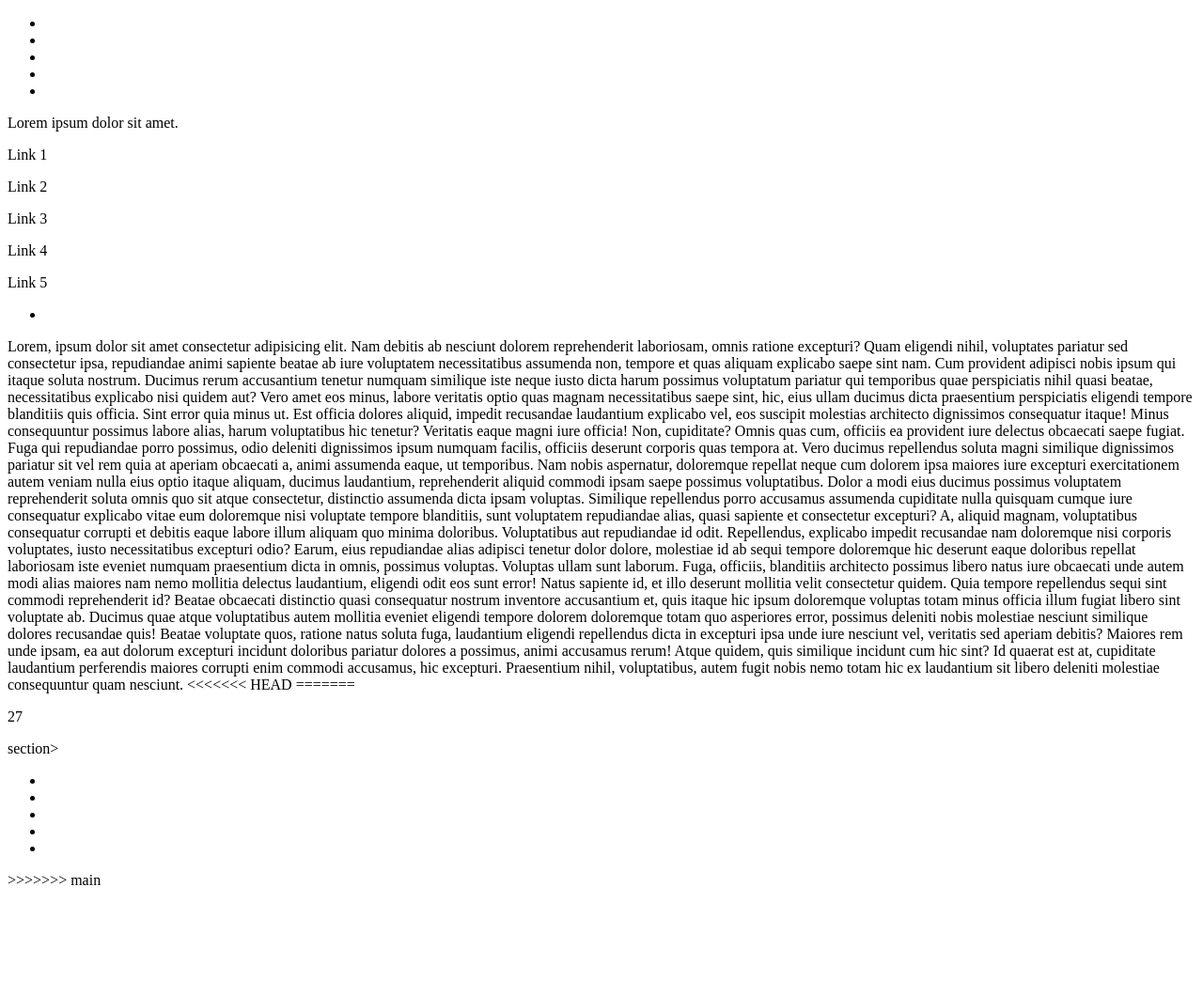
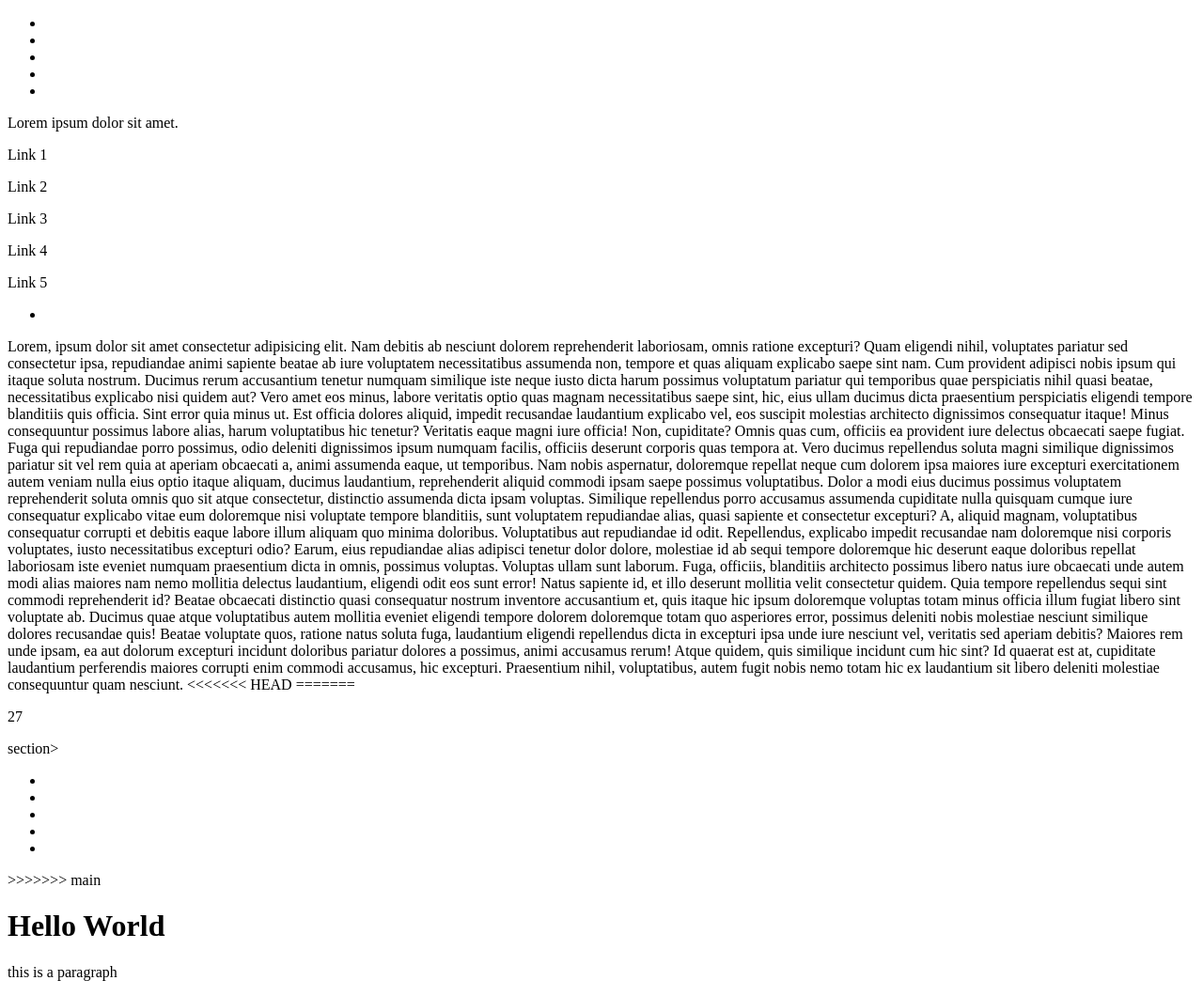
Before and after one commit to SouravBaghel22/git_rebase_command, a plain HTML site: page index.html in a window 1280 px wide. Shown: the whole page at 94% size. Before the commit the page ends 954 px from the top, so only its background shows below. Drawn offline with Linux system fonts and the light colour scheme.

Commit message:
text commit

```diff
--- a/index.html
+++ b/index.html
@@ -64,5 +64,10 @@ Lorem, ipsum dolor sit amet consectetur adipisicing elit. Nam debitis ab nesciun
  <footer></footer>
 
 >>>>>>> main
+
+   <h1>
+    Hello World
+    </h1>
+    <p>this is a paragraph</p>
 </body>
 </html>
```
